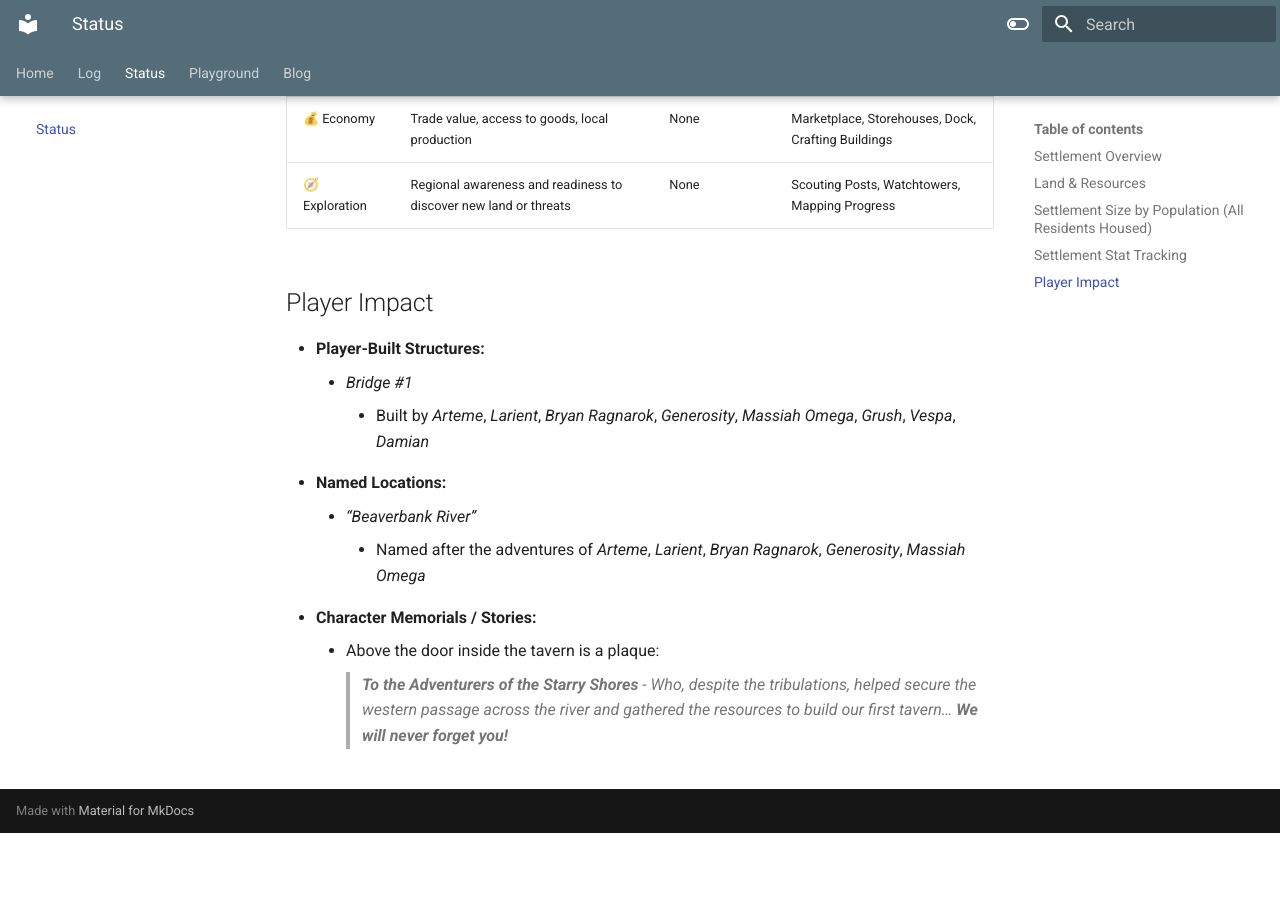
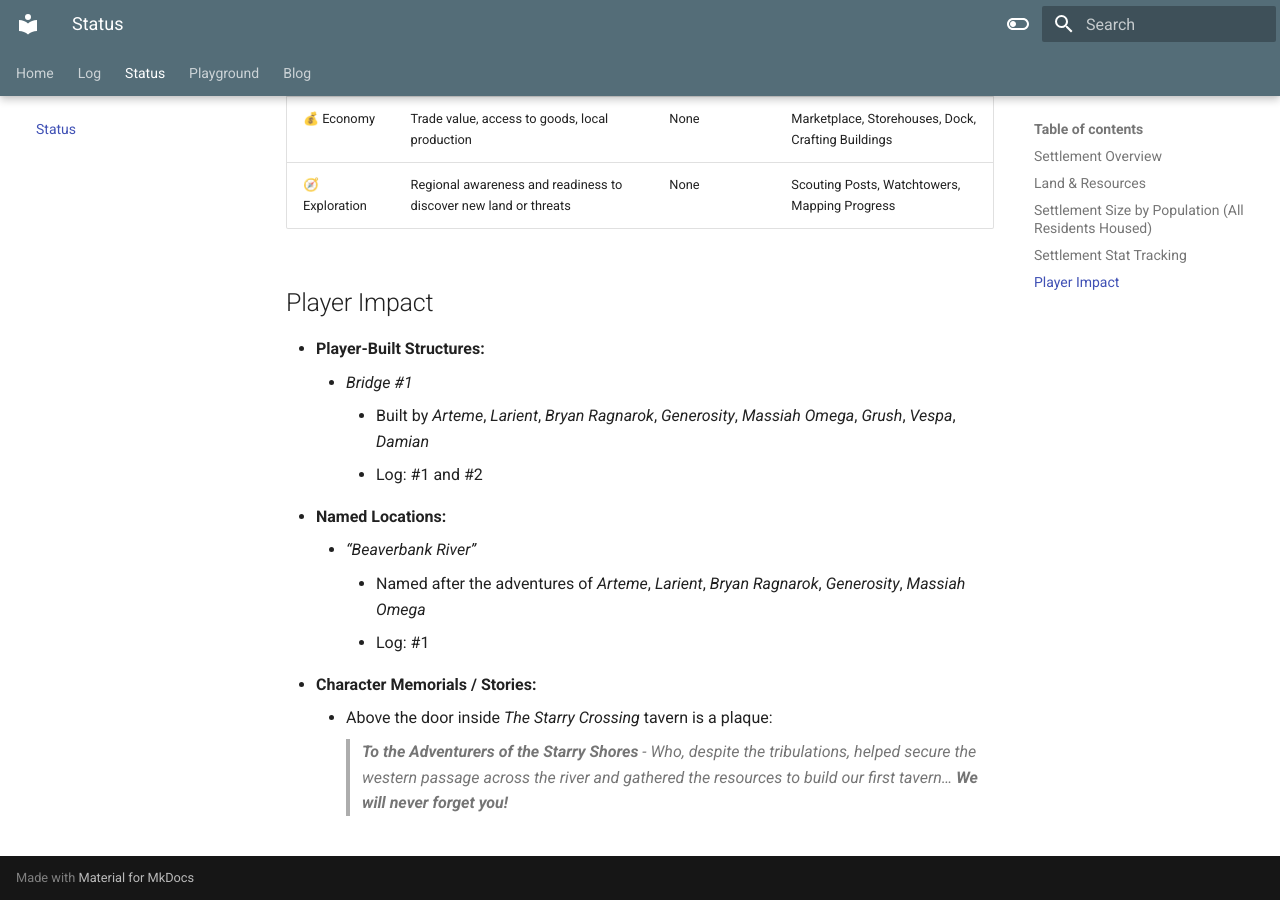
Before and after one commit to marrowfen/marrowfen.github.io, an MkDocs documentation site: the page built from docs/World Status.md, in a window 1280 px wide and 900 px high, scrolled down 2441 px. Built offline with MkDocs 1.6.1 and Material for MkDocs 9.7.7, drawn with Linux system fonts in a browser that asks for light colours; before the commit the page ends 3274 px from its top, so only the background shows below that; some of the changed text lies outside the part shown.

Commit message:
Vault deploy: PromptFerret 2025-05-27 01:10:29 - 3 M docs/World Log.md docs/World Status.md docs/index.md

```diff
--- a/docs/World Status.md
+++ b/docs/World Status.md
@@ -20,12 +20,12 @@
 	- **Reeds:** [ 25 units ]
 	- **Metal:**
 		- **Copper:**
-			- **Ore:** [ 25 units ]
+			- **Ore:** [ 15 units ]
 			- **Ingots:** [ 0 units ]
 	- **Other:** [ 0 units ]
 - **Buildings:**
 	- Bridge
-	- Tavern
+	- Tavern - *The Starry Crossing*
 	- Small dock
 
 ## Settlement Size by Population (All Residents Housed)
@@ -64,9 +64,11 @@
 - **Player-Built Structures:**
 	- *Bridge #1*
 		- Built by *Arteme*, *Larient*, *Bryan Ragnarok*, *Generosity*, *Massiah Omega*, *Grush*, *Vespa*, *Damian*
+		- Log: #1 and #2
 - **Named Locations:**
 	- *“Beaverbank River”*
 		- Named after the adventures of *Arteme*, *Larient*, *Bryan Ragnarok*, *Generosity*, *Massiah Omega*
+		- Log: #1
 - **Character Memorials / Stories:**
-	- Above the door inside the tavern is a plaque:
+	- Above the door inside *The Starry Crossing* tavern is a plaque:
 > ***To the Adventurers of the Starry Shores** - Who, despite the tribulations, helped secure the western passage across the river and gathered the resources to build our first tavern… **We will never forget you!***
```
Also changed, not shown: docs/World Log.md (+6 -6 lines), docs/index.md (+3 -1 lines).
